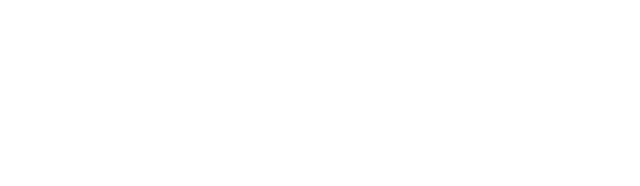
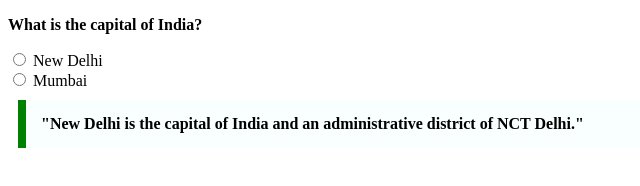
Before and after one commit to acciojob/trivia-Sriniketh09, a website: page main.html in a window 1280 px wide. Shown: the whole page, without its empty margins (0-640 px from the left). Drawn offline with Linux system fonts and the light colour scheme.

Commit message:
created a submission

```diff
--- a/main.html
+++ b/main.html
@@ -8,6 +8,18 @@
 
 <body>
 	<!-- the entire body must be written by student -->
+	<p><b>What is the capital of India?</b></p>
+	<label>
+		<input type='radio' name='capital' value='New Delhi' />
+		New Delhi <br />
+	</label>
+	<label>
+		<input type='radio' name='capital' value='Mumbai' />
+		Mumbai
+	</label>
+	<blockquote cite="https://en.wikipedia.org/wiki/New_Delhi">
+        "New Delhi is the capital of India and an administrative district of NCT Delhi."
+    </blockquote>
     <script type="text/javascript" src="./script.js">
 </script>
 
--- a/styles.css
+++ b/styles.css
@@ -1,2 +1,10 @@
 
 /* Your CSS Code here. */
+blockquote {
+    max-width: 600px;
+    margin: 10px;
+    padding: 15px;
+    border-left: 8px solid green;
+    background-color: #f8fffe;
+    font-weight: bold;
+}
```
